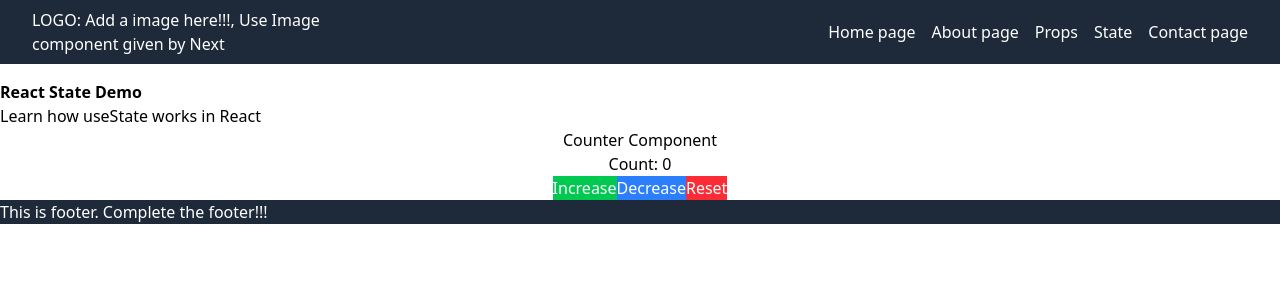
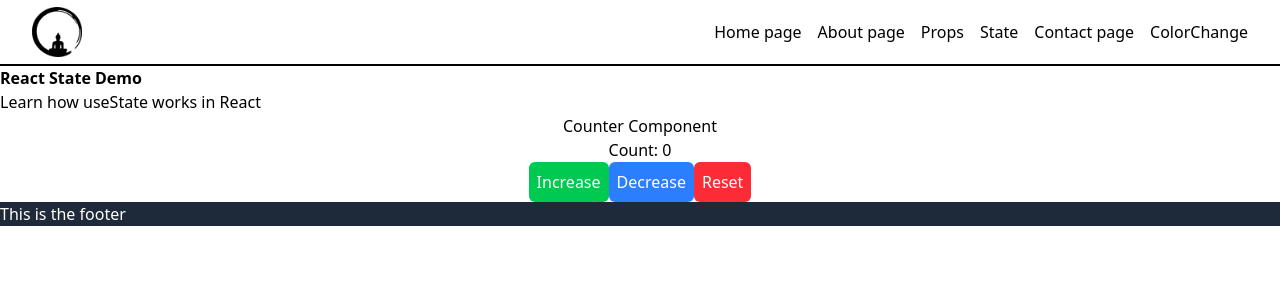
Before and after one commit to anwrat/Setting-Up-Next.js, a Next.js app: page /state in a window 1280 px wide. Shown: the top 300 px of the page. Built offline with nearby package versions, Linux system fonts and the light colour scheme.

Commit message:
Some changes to navbar

```diff
--- a/src/components/counter.js
+++ b/src/components/counter.js
@@ -7,9 +7,9 @@ export default function Counter(){
         <div className="mx-auto text-center">
             <h1>Counter Component</h1>
             <p>Count: {count}</p>
-            <button onClick={()=>{setCount(count+1)}} className="bg-green-500 text-white">Increase</button>
-            <button onClick={()=>{if(count>0){setCount(count-1)}}} className="bg-blue-500 text-white">Decrease</button>
-            <button onClick={()=>{setCount(0)}} className="bg-red-500 text-white">Reset</button>
+            <button onClick={()=>{setCount(count+1)}} className="bg-green-500 text-white p-2 rounded-md cursor-pointer">Increase</button>
+            <button onClick={()=>{if(count>0){setCount(count-1)}}} className="bg-blue-500 text-white p-2 rounded-md cursor-pointer">Decrease</button>
+            <button onClick={()=>{setCount(0)}} className="bg-red-500 text-white p-2 rounded-md cursor-pointer">Reset</button>
         </div>
     );
 }
--- a/src/components/footer.js
+++ b/src/components/footer.js
@@ -1,7 +1,5 @@
 export default function Footer(){
     return(
-        <div className="bg-gray-800 text-white">
-            <p>This is footer. Complete the footer!!!</p>
-        </div>
+        <footer className="text-white bg-gray-800 bottom-0">This is the footer</footer>
     );
 }
--- a/src/components/navbar.js
+++ b/src/components/navbar.js
@@ -1,13 +1,14 @@
 //For navigation in NextJS
 import Link from 'next/link';
+import Image from 'next/image';
 
 export default function Navbar(){
     return(
-        <nav className='bg-gray-800 text-white mb-4'>
+        <nav className='text-black bg-white border-b-2'>
             <div className='max-w-7xl mx-auto px-4 sm:px-6 lg:px-8'>
                 <div className='flex justify-between items-center h-16'>
-                    <div className='w-1/4'>
-                        <h1>LOGO: Add a image here!!!, Use Image component given by Next</h1>
+                    <div className='w-1/4 py-4'>
+                        <Image src = '/buddha.png' alt='Buddha' width={50} height={50}/>
                     </div>
                     <div className='flex gap-4'>
                         <Link href="/">Home page</Link>
@@ -15,6 +16,7 @@ export default function Navbar(){
                         <Link href="/props">Props</Link>
                         <Link href="/state">State</Link>
                         <Link href="/contact">Contact page</Link>
+                        <Link href="/colorchange">ColorChange</Link>
                     </div>
                 </div>
             </div>
```
Also changed, not shown: public/buddha.png (added).
